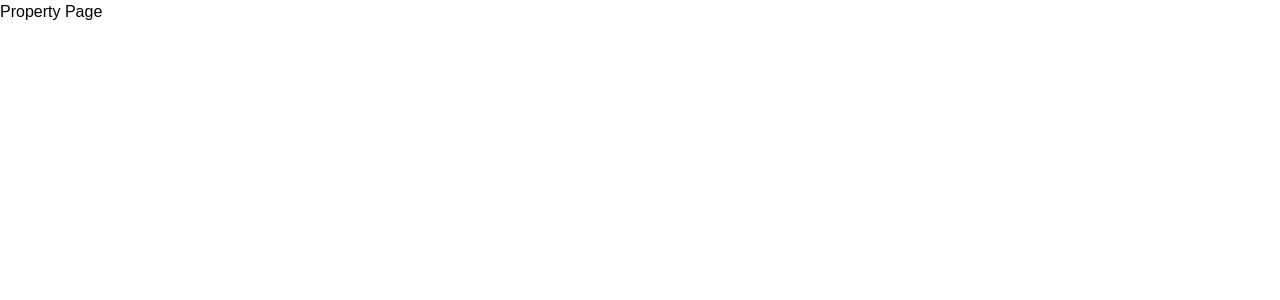
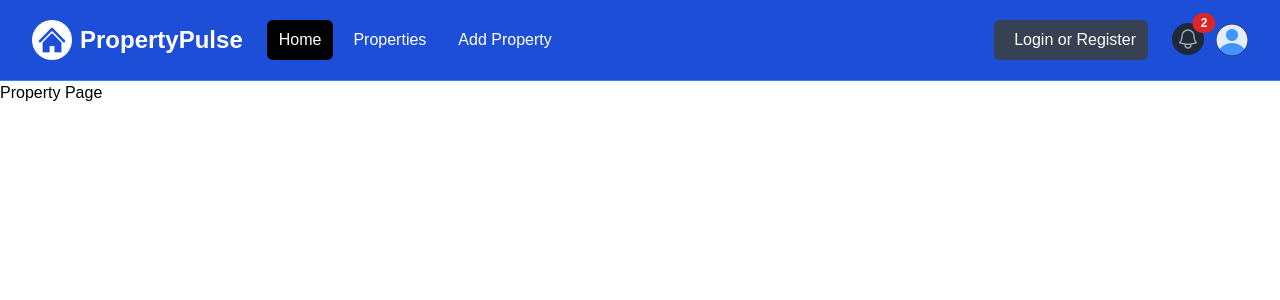
Before and after one commit to iwaldman/property-pulse-nextjs, a Next.js app: page /properties/1 in a window 1280 px wide. Shown: the top 300 px of the page. Built offline with nearby package versions, Linux system fonts and the light colour scheme.

Commit message:
Navbar component start

```diff
--- a/app/layout.jsx
+++ b/app/layout.jsx
@@ -1,19 +1,21 @@
-import '@/assets/styles/globals.css';
+import '@/assets/styles/globals.css'
+import Navbar from '@/components/Navbar'
 
 export const metadata = {
   title: 'Property Pulse',
   keywords: 'real estate, property, home, house, apartment, rent, buy, sell',
   description: 'Property Pulse is a real estate platform that helps you find the perfect home.',
-};
+}
 
 const MainLayout = ({ children }) => {
   return (
     <html>
       <body>
+        <Navbar />
         <main>{children}</main>
       </body>
     </html>
-  );
-};
+  )
+}
 
-export default MainLayout;
+export default MainLayout
--- /dev/null
+++ b/app/test.jsx
@@ -0,0 +1,5 @@
+const  = () => {
+    return (  );
+}
+
+export default ;
--- /dev/null
+++ b/components/Navbar.jsx
@@ -0,0 +1,198 @@
+import Image from 'next/image'
+import logo from '@/assets/images/logo-white.png'
+import profileDefault from '@/assets/images/profile.png'
+
+const Navbar = () => {
+  return (
+    <nav className='bg-blue-700 border-b border-blue-500'>
+      <div className='mx-auto max-w-7xl px-2 sm:px-6 lg:px-8'>
+        <div className='relative flex h-20 items-center justify-between'>
+          <div className='absolute inset-y-0 left-0 flex items-center md:hidden'>
+            {/* <!-- Mobile menu button--> */}
+            <button
+              type='button'
+              id='mobile-dropdown-button'
+              className='relative inline-flex items-center justify-center rounded-md p-2 text-gray-400 hover:bg-gray-700 hover:text-white focus:outline-none focus:ring-2 focus:ring-inset focus:ring-white'
+              aria-controls='mobile-menu'
+              aria-expanded='false'
+            >
+              <span className='absolute -inset-0.5'></span>
+              <span className='sr-only'>Open main menu</span>
+              <svg
+                className='block h-6 w-6'
+                fill='none'
+                viewBox='0 0 24 24'
+                strokeWidth='1.5'
+                stroke='currentColor'
+                aria-hidden='true'
+              >
+                <path
+                  strokeLinecap='round'
+                  strokeLinejoin='round'
+                  d='M3.75 6.75h16.5M3.75 12h16.5m-16.5 5.25h16.5'
+                />
+              </svg>
+            </button>
+          </div>
+
+          <div className='flex flex-1 items-center justify-center md:items-stretch md:justify-start'>
+            {/* <!-- Logo --> */}
+            <a className='flex flex-shrink-0 items-center' href='/index.html'>
+              <Image className='h-10 w-auto' src={logo} alt='PropertyPulse' />
+
+              <span className='hidden md:block text-white text-2xl font-bold ml-2'>
+                PropertyPulse
+              </span>
+            </a>
+            {/* <!-- Desktop Menu Hidden below md screens --> */}
+            <div className='hidden md:ml-6 md:block'>
+              <div className='flex space-x-2'>
+                <a
+                  href='/index.html'
+                  className='text-white bg-black hover:bg-gray-900 hover:text-white rounded-md px-3 py-2'
+                >
+                  Home
+                </a>
+                <a
+                  href='/properties.html'
+                  className='text-white hover:bg-gray-900 hover:text-white rounded-md px-3 py-2'
+                >
+                  Properties
+                </a>
+                <a
+                  href='/add-property.html'
+                  className='text-white hover:bg-gray-900 hover:text-white rounded-md px-3 py-2'
+                >
+                  Add Property
+                </a>
+              </div>
+            </div>
+          </div>
+
+          {/* <!-- Right Side Menu (Logged Out) --> */}
+          <div className='hidden md:block md:ml-6'>
+            <div className='flex items-center'>
+              <button className='flex items-center text-white bg-gray-700 hover:bg-gray-900 hover:text-white rounded-md px-3 py-2'>
+                <i className='fa-brands fa-google text-white mr-2'></i>
+                <span>Login or Register</span>
+              </button>
+            </div>
+          </div>
+
+          {/* <!-- Right Side Menu (Logged In) --> */}
+          <div className='absolute inset-y-0 right-0 flex items-center pr-2 md:static md:inset-auto md:ml-6 md:pr-0'>
+            <a href='messages.html' className='relative group'>
+              <button
+                type='button'
+                className='relative rounded-full bg-gray-800 p-1 text-gray-400 hover:text-white focus:outline-none focus:ring-2 focus:ring-white focus:ring-offset-2 focus:ring-offset-gray-800'
+              >
+                <span className='absolute -inset-1.5'></span>
+                <span className='sr-only'>View notifications</span>
+                <svg
+                  className='h-6 w-6'
+                  fill='none'
+                  viewBox='0 0 24 24'
+                  strokeWidth='1.5'
+                  stroke='currentColor'
+                  aria-hidden='true'
+                >
+                  <path
+                    strokeLinecap='round'
+                    strokeLinejoin='round'
+                    d='M14.857 17.082a23.848 23.848 0 005.454-1.31A8.967 8.967 0 0118 9.75v-.7V9A6 6 0 006 9v.75a8.967 8.967 0 01-2.312 6.022c1.733.64 3.56 1.085 5.455 1.31m5.714 0a24.255 24.255 0 01-5.714 0m5.714 0a3 3 0 11-5.714 0'
+                  />
+                </svg>
+              </button>
+              <span className='absolute top-0 right-0 inline-flex items-center justify-center px-2 py-1 text-xs font-bold leading-none text-white transform translate-x-1/2 -translate-y-1/2 bg-red-600 rounded-full'>
+                2{/* <!-- Replace with the actual number of notifications --> */}
+              </span>
+            </a>
+            {/* <!-- Profile dropdown button --> */}
+            <div className='relative ml-3'>
+              <div>
+                <button
+                  type='button'
+                  className='relative flex rounded-full bg-gray-800 text-sm focus:outline-none focus:ring-2 focus:ring-white focus:ring-offset-2 focus:ring-offset-gray-800'
+                  id='user-menu-button'
+                  aria-expanded='false'
+                  aria-haspopup='true'
+                >
+                  <span className='absolute -inset-1.5'></span>
+                  <span className='sr-only'>Open user menu</span>
+                  <Image className='h-8 w-8 rounded-full' src={profileDefault} alt='' />
+                </button>
+              </div>
+
+              {/* <!-- Profile dropdown --> */}
+              <div
+                id='user-menu'
+                className='hidden absolute right-0 z-10 mt-2 w-48 origin-top-right rounded-md bg-white py-1 shadow-lg ring-1 ring-black ring-opacity-5 focus:outline-none'
+                role='menu'
+                aria-orientation='vertical'
+                aria-labelledby='user-menu-button'
+                tabIndex='-1'
+              >
+                <a
+                  href='/profile.html'
+                  className='block px-4 py-2 text-sm text-gray-700'
+                  role='menuitem'
+                  tabIndex='-1'
+                  id='user-menu-item-0'
+                >
+                  Your Profile
+                </a>
+                <a
+                  href='/saved-properties.html'
+                  className='block px-4 py-2 text-sm text-gray-700'
+                  role='menuitem'
+                  tabIndex='-1'
+                  id='user-menu-item-2'
+                >
+                  Saved Properties
+                </a>
+                <button
+                  className='block px-4 py-2 text-sm text-gray-700'
+                  role='menuitem'
+                  tabIndex='-1'
+                  id='user-menu-item-2'
+                >
+                  Sign Out
+                </button>
+              </div>
+            </div>
+          </div>
+        </div>
+      </div>
+
+      {/* <!-- Mobile menu, show/hide based on menu state. --> */}
+      <div className='hidden' id='mobile-menu'>
+        <div className='space-y-1 px-2 pb-3 pt-2'>
+          <a
+            href='/index.html'
+            className='bg-black text-white block rounded-md px-3 py-2 text-base font-medium'
+          >
+            Home
+          </a>
+          <a
+            href='/properties.html'
+            className='text-white block rounded-md px-3 py-2 text-base font-medium'
+          >
+            Properties
+          </a>
+          <a
+            href='/add-property.html'
+            className='text-white block rounded-md px-3 py-2 text-base font-medium'
+          >
+            Add Property
+          </a>
+          <button className='flex items-center text-white bg-gray-700 hover:bg-gray-900 hover:text-white rounded-md px-3 py-2 my-5'>
+            <i className='fa-brands fa-google mr-2'></i>
+            <span>Login or Register</span>
+          </button>
+        </div>
+      </div>
+    </nav>
+  )
+}
+
+export default Navbar
```
